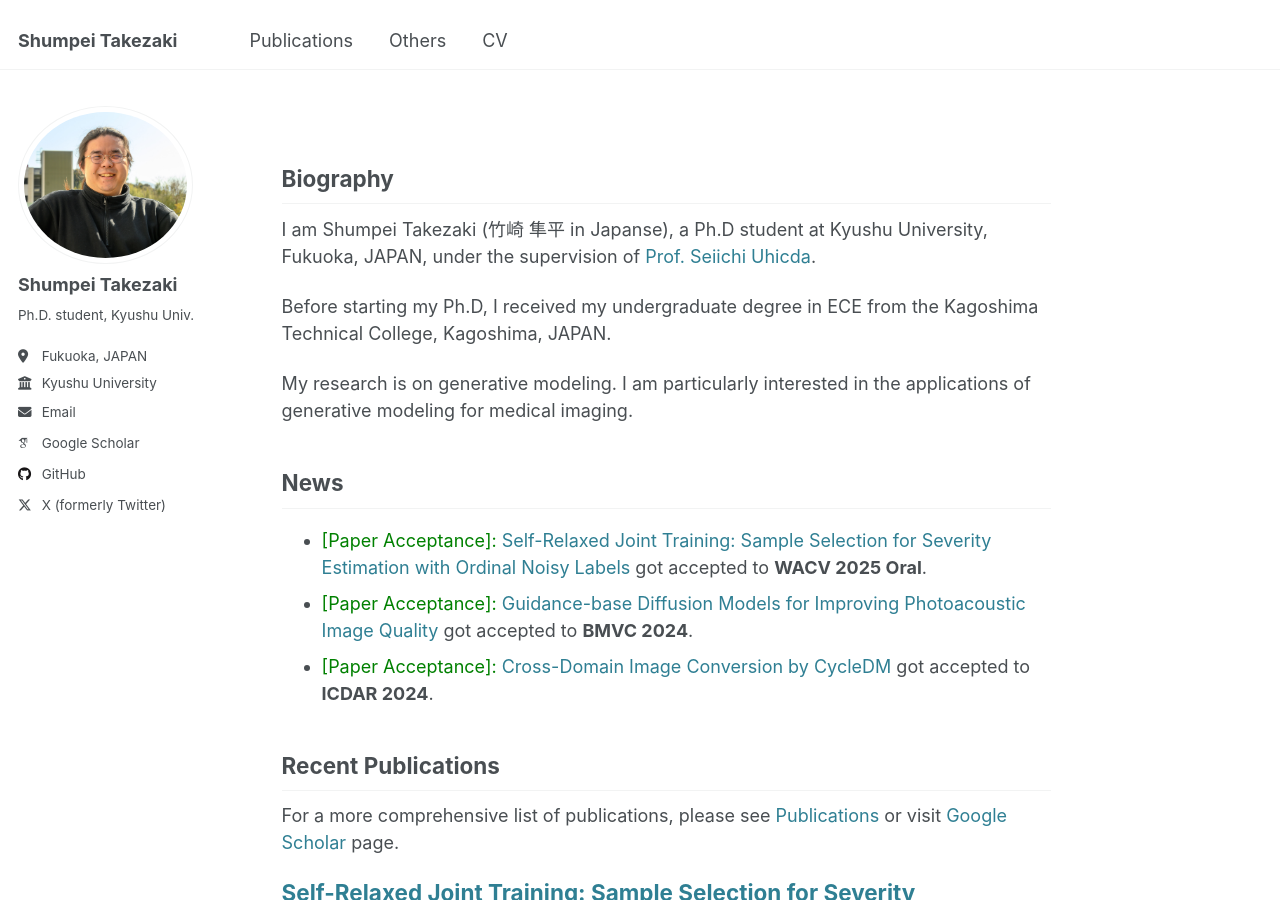
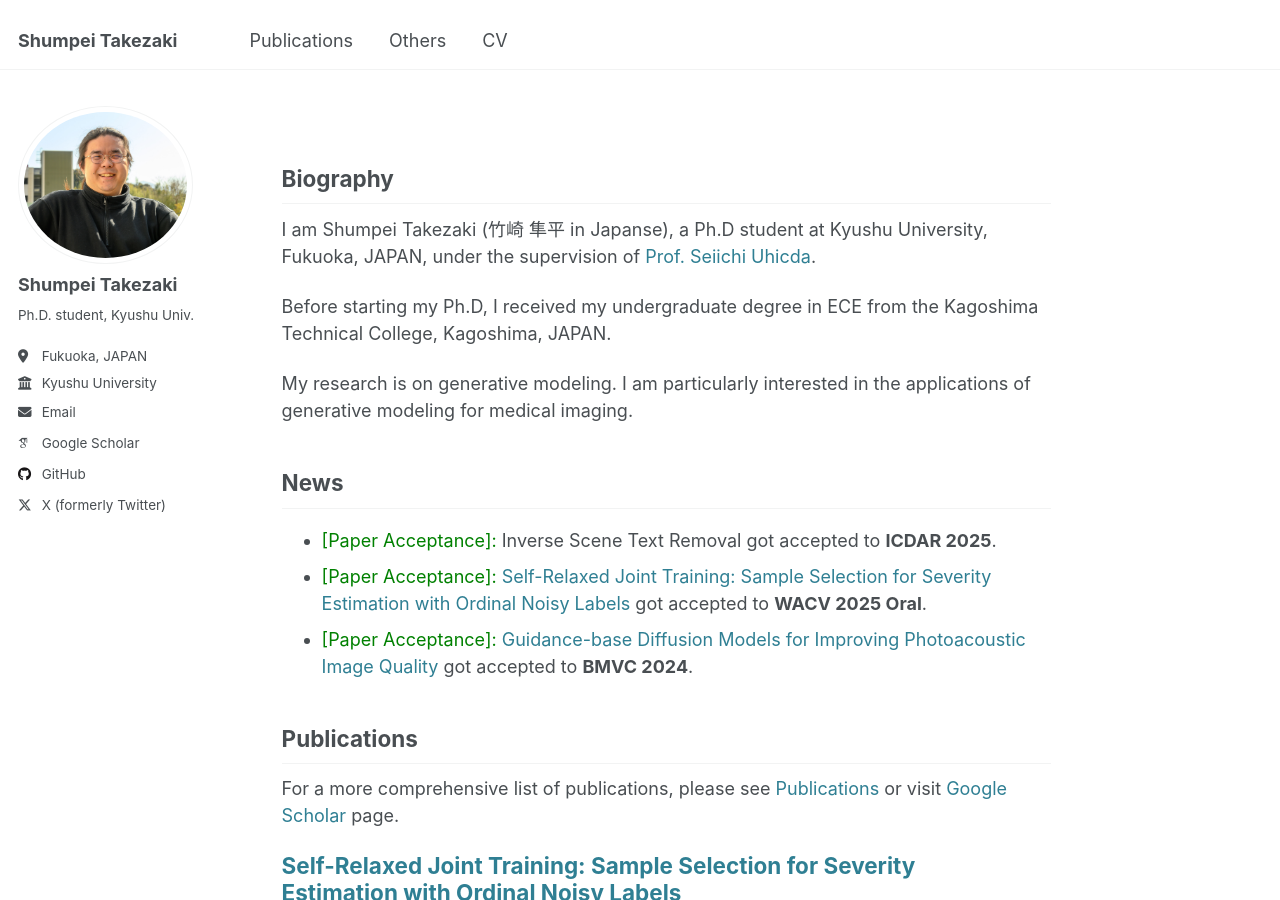
Before and after one commit to shumpei-takezaki/shumpei-takezaki.github.io, a Jekyll site: the page built from _pages/about.md, in a window 1280 px wide and 900 px high. Built offline with Jekyll 4.4.1, drawn with Linux system fonts in a browser that asks for light colours; some web fonts are replaced.

Commit message:
Update about.md

```diff
--- a/_pages/about.md
+++ b/_pages/about.md
@@ -15,11 +15,11 @@ Before starting my Ph.D, I received my undergraduate degree in ECE from the Kago
 My research is on generative modeling. I am particularly interested in the applications of generative modeling for medical imaging.
 
 ## News
+- <span style="color:green"> [Paper Acceptance]: </span> Inverse Scene Text Removal got accepted to **ICDAR 2025**.
 - <span style="color:green"> [Paper Acceptance]: </span> [Self-Relaxed Joint Training: Sample Selection for Severity Estimation with Ordinal Noisy Labels](https://arxiv.org/abs/2410.21885) got accepted to **WACV 2025 Oral**.
 - <span style="color:green"> [Paper Acceptance]: </span> [Guidance-base Diffusion Models for Improving Photoacoustic Image Quality](https://arxiv.org/abs/2502.06354) got accepted to **BMVC 2024**.
-- <span style="color:green"> [Paper Acceptance]: </span> [Cross-Domain Image Conversion by CycleDM](https://arxiv.org/abs/2403.02919) got accepted to **ICDAR 2024**.
 
-## Recent Publications
+## Publications
 For a more comprehensive list of publications, please see [Publications](/publications/) or visit [Google Scholar](https://scholar.google.com/citations?user=TJHgmY8AAAAJ&hl=en) page.
 
 {% assign sorted = site.publications | reverse %}
```
